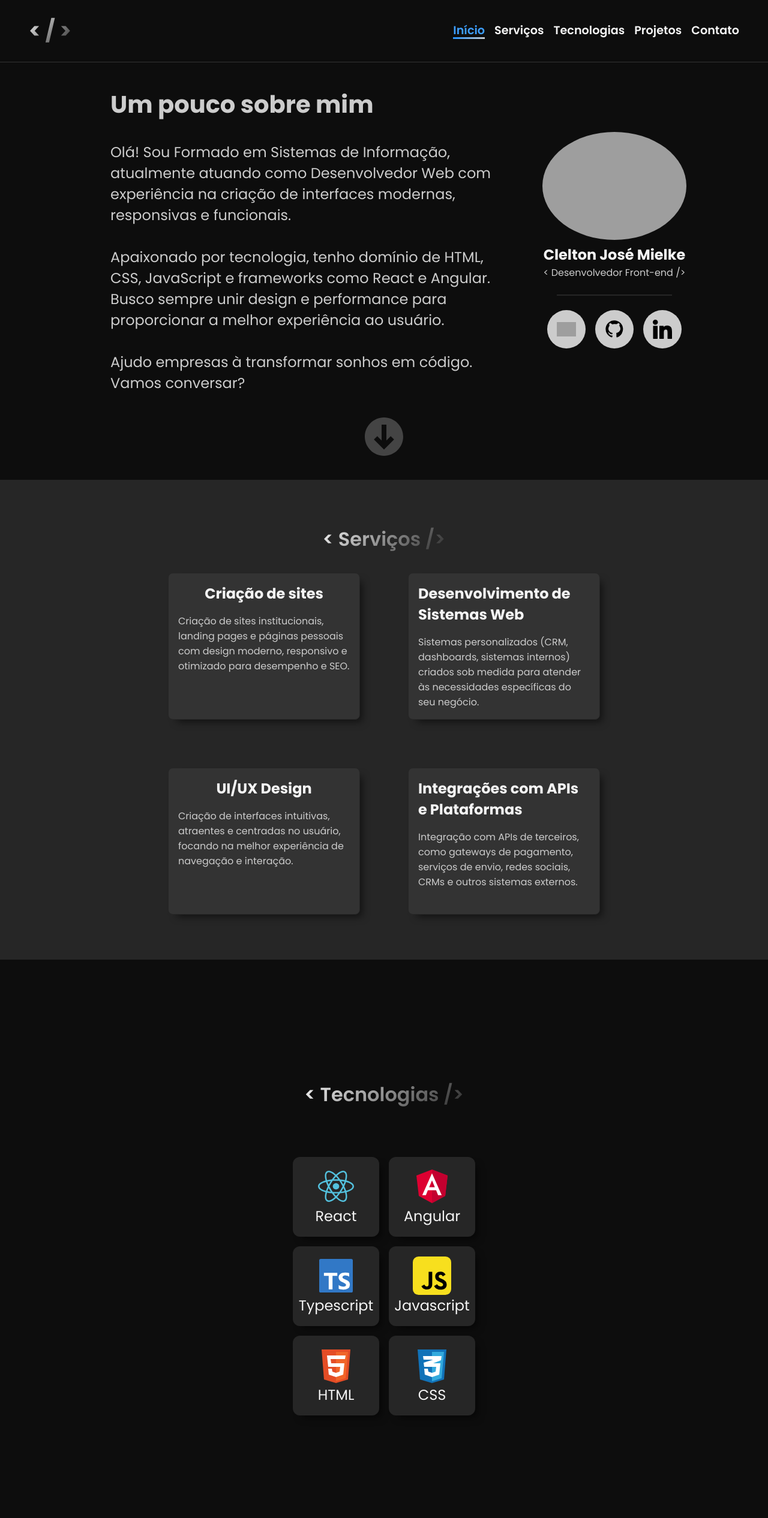
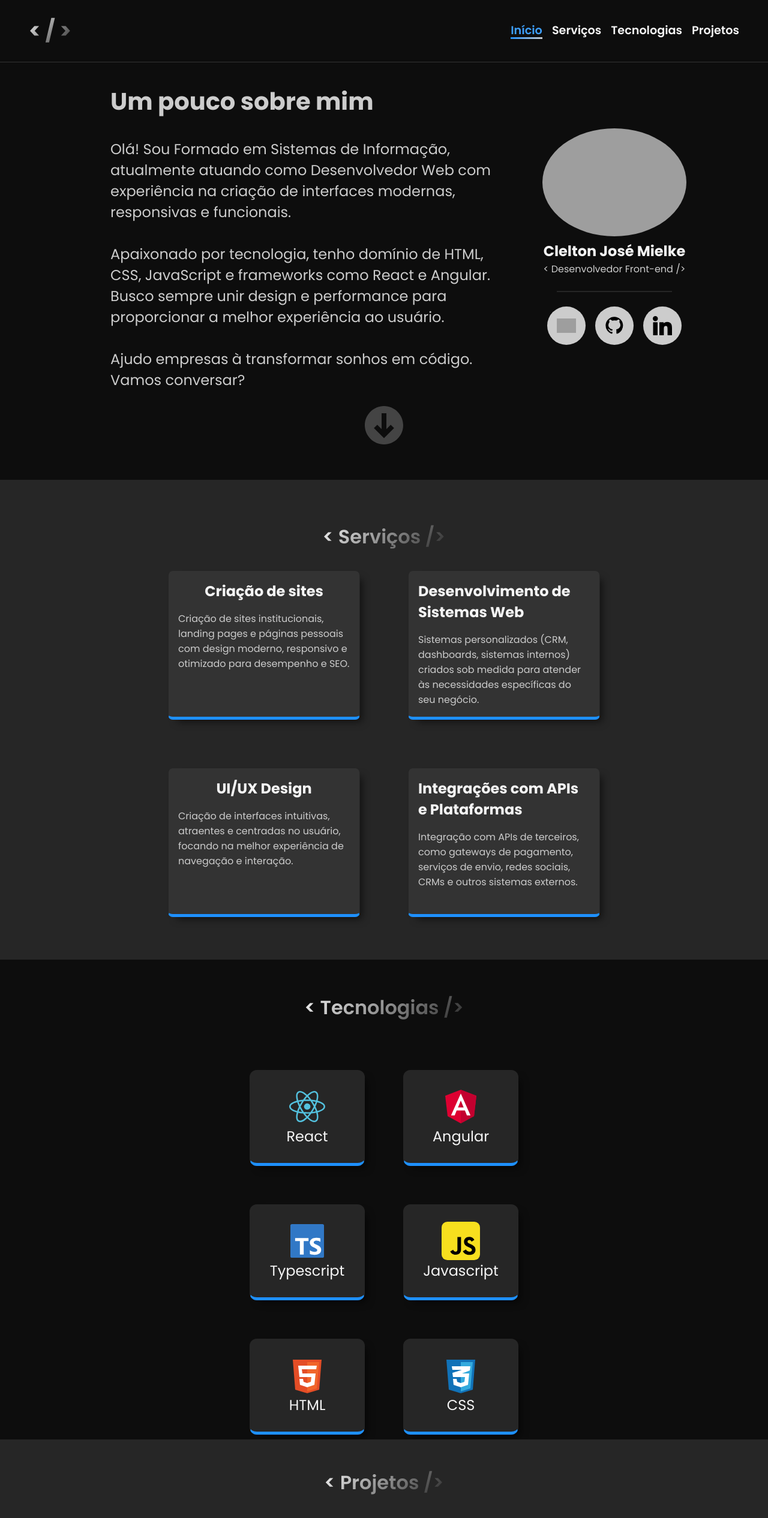
Before and after one commit to cleltonjm/my-portfolio, an Angular app: page / in a window 1280 px wide. Shown: the top 2531 px of the page at 60% size. Built offline with nearby package versions, Linux system fonts and the light colour scheme; grey boxes are pictures that could not be loaded.

Commit message:
fix: adjust some mobilee layouts

```diff
--- a/src/app/components/header/header.component.html
+++ b/src/app/components/header/header.component.html
@@ -11,6 +11,5 @@
         <a href="#services" class="underline" [class.active]="currentSection === 'services'">Serviços</a>
         <a href="#skills" class="underline" [class.active]="currentSection === 'skills'">Tecnologias</a>
         <a href="#projects" class="underline" [class.active]="currentSection === 'projects'">Projetos</a>
-        <a href="#contact" class="underline">Contato</a>
     </div>
 </header>
--- a/src/app/components/home/home.component.scss
+++ b/src/app/components/home/home.component.scss
@@ -4,9 +4,11 @@ main {
     justify-content: space-evenly;
     flex-direction: column;
 
-    padding-top: 6.5rem;
+    padding-top: 7rem;
+    padding-bottom: 2rem;
 
-    height: 100vh;
+    min-height: 100vh;
+    overflow: auto;
 }
 
 .home-container {
--- a/src/app/components/projects/projects.component.html
+++ b/src/app/components/projects/projects.component.html
@@ -48,5 +48,22 @@
                 <span class="tech-item">NextJS</span>
             </div>
         </a>
+
+        <a href="https://github.com/cleltonjm/dev.finances" class="project-item" target="_blank">
+            <img src="/projects/finances.jpg" />
+
+            <h2>dev.finances</h2>
+            <span>
+                Um aplicativo web para controle de financias desenvolvido durante o curso Discover realizado pela Rocketseat.
+            </span>
+
+            <div class="technologies">
+                <span class="tech-item">JavaScript</span>
+                <span class="tech-item">HTML</span>
+                <span class="tech-item">CSS</span>
+            </div>
+        </a>
     </div>
+
+    <a href="https://github.com/cleltonjm" target="_blank" class="github-button">Mais projetos</a>
 </section>
--- a/src/app/components/projects/projects.component.scss
+++ b/src/app/components/projects/projects.component.scss
@@ -4,10 +4,13 @@ section {
     align-items: center;
     justify-content: center;
 
+    min-height: 100vh;
+    overflow: hidden;
+
     padding: 3rem;
-    gap: 1.5rem;
+    gap: 3rem;
 
-    background: var(--color-background);
+    background: var(--color-divider);
 
 
     h1 {
@@ -81,8 +84,41 @@ section {
     }
 }
 
+.github-button {
+    display: flex;
+    align-items: center;
+    justify-content: center;
+
+    width: 25rem;
+    padding: 1rem;
+
+    border-radius: 8px;
+    border: 1px solid var(--color-text-muted);
+
+    color: var(--color-text);
+    background: var(--color-primary);
+
+    font-weight: 700;
+
+    cursor: pointer;
+    text-decoration: none;
+
+    &:hover {
+        background: var(--color-primary-light);
+    }
+
+}
+
 @media (min-width: 1080px) {
     .projects {
+        display: grid;
+        grid-template-columns: 1fr 1fr;
+    }
+}
+
+@media (min-width: 1800px) {
+    .projects {
+        display: flex;
         flex-direction: row;
     }
 }
--- a/src/app/components/services/services.component.scss
+++ b/src/app/components/services/services.component.scss
@@ -4,7 +4,8 @@
     align-items: center;
     justify-content: center;
 
-    height: 100vh;
+    min-height: 100vh;
+    padding: 3rem 0;
 
     gap: 2rem;
 
@@ -22,10 +23,9 @@
 
 .services-list {
     display: grid;
-    grid-template-columns: 3fr 3fr;
-    grid-template-rows: 1fr 1fr;
+    grid-template-rows: 1fr 1fr 1fr 1fr;
 
-    gap: 5rem;
+    gap: 1rem;
 }
 
 .services-card {
@@ -39,6 +39,7 @@
     gap: 1rem;
 
     border: 1px solid var(--color-divider);
+    border-bottom: 5px solid var(--color-primary);
     border-radius: 8px;
 
     background: var(--color-border);
@@ -60,5 +61,16 @@
     &:hover {
         transform: scale(1.03);
         border: 1px solid var(--color-primary);
+        border-bottom: 5px solid var(--color-primary);
     }
 }
+
+@media (min-width: 768px) {
+    .services-list {
+        display: grid;
+        grid-template-columns: 3fr 3fr;
+        grid-template-rows: 1fr 1fr;
+
+        gap: 5rem;
+    }
+}
--- a/src/app/components/skills/skills.component.scss
+++ b/src/app/components/skills/skills.component.scss
@@ -2,11 +2,13 @@
     display: flex;
     flex-direction: column;
     align-items: center;
-    justify-content: center;
+    //justify-content: center;
 
-    height: 100vh;
+    min-height: 100vh;
+    overflow: auto;
 
-    margin-top: 5rem;
+    padding-top: 3rem;
+
     gap: 5rem;
 
     h1 {
@@ -31,13 +33,14 @@
     justify-content: center;
     flex-direction: column;
 
-    width: 9rem;
-    height: auto;
+    width: 13rem;
+    height: 12rem;
 
     padding: 1rem;
 
     border-radius: 12px;
     border: 1px solid transparent;
+    border-bottom: 5px solid var(--color-primary);
 
     background-color: var(--color-divider);
 
@@ -58,32 +61,21 @@
     &:hover {
         transform: scale(1.03);
         border: 1px solid var(--color-primary);
+        border-bottom: 5px solid var(--color-primary);
     }
 }
 
-.tooltip {
-      position: relative;
-      cursor: pointer;
+@media (min-width: 768px) {
+    .skills {
+        justify-content: center;
     }
 
-    .tooltip .tooltip-text {
-      visibility: hidden;
-      background-color: black;
-      color: #fff;
-      text-align: center;
-      border-radius: 6px;
-      padding: 5px 10px;
-      position: absolute;
-      z-index: 1;
-      bottom: 125%; /* Posição acima do texto */
-      left: 50%;
-      transform: translateX(-50%);
-      opacity: 0;
-      transition: opacity 0.3s;
-      white-space: nowrap;
+    .skills-container {
+        gap: 4rem;
     }
 
-    .tooltip:hover .tooltip-text {
-      visibility: visible;
-      opacity: 1;
+    .skill-card {
+        width: 12rem;
+        height: 10rem;
     }
+}
```
Also changed, not shown: public/projects/finances.jpg (added).
